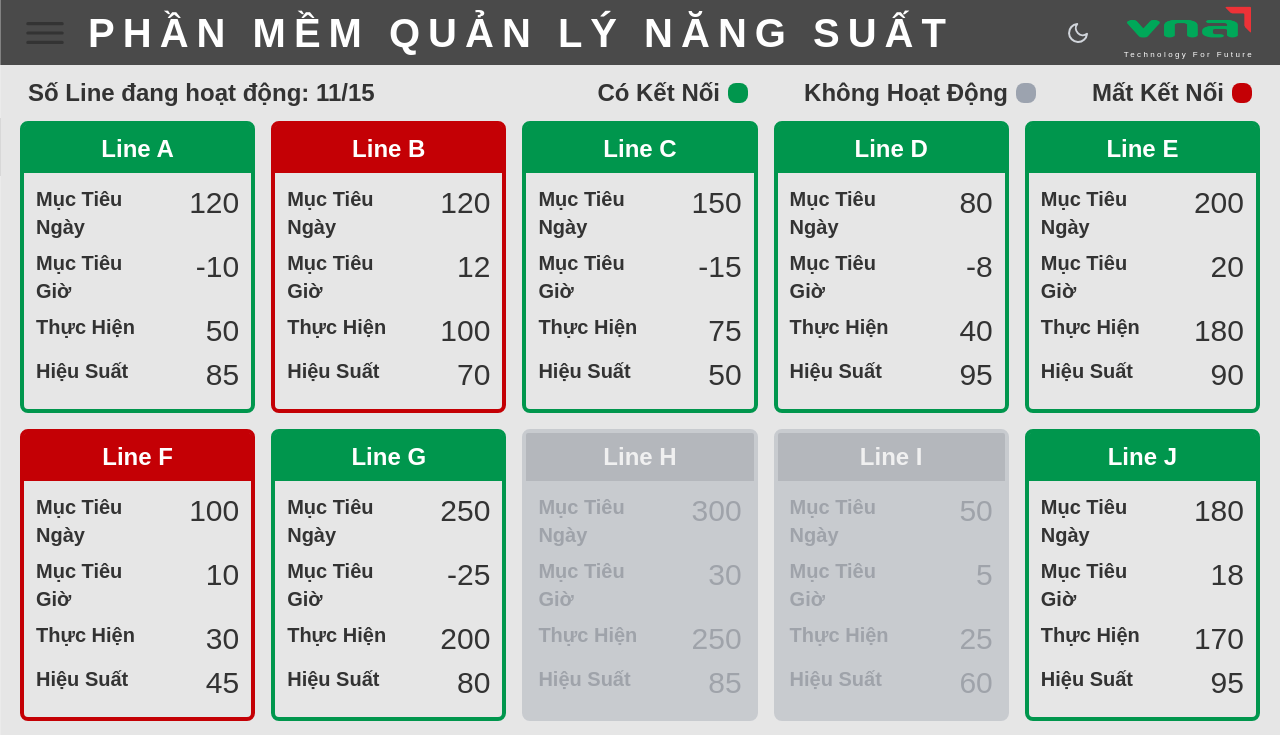
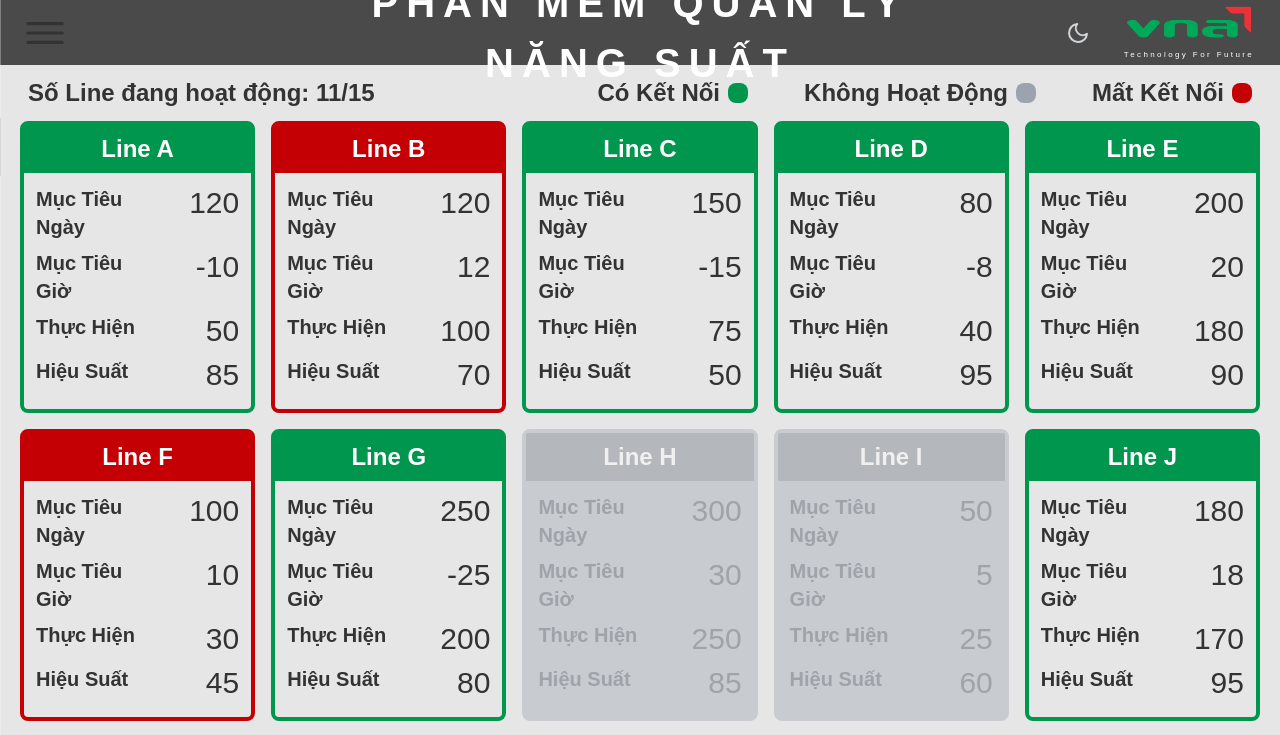
Before and after one commit to Queen103/black-menu, a Next.js app: page /detail in a window 1280 px wide. Shown: the top 735 px of the page. Built offline with nearby package versions, Linux system fonts and the light colour scheme.

Commit message:
update header

```diff
--- a/src/app/components/Header.tsx
+++ b/src/app/components/Header.tsx
@@ -10,13 +10,13 @@ const Header: React.FC<HeaderProps> = () => {
   const { isDark, toggleTheme } = useTheme();
 
   return (
-    <header className={`w-full h-[65px] text-white flex items-center px-0 top-0 left-0 transition-colors duration-200
+    <header className={`w-full h-[65px] text-white flex items-center px-0 top-0 left-0 transition-colors duration-200 relative
       ${isDark ? 'bg-gray-900' : 'bg-[#4a4a4a]'}`}>
-      <div className="flex-grow font-semibold text-[40px] text-white text-center tracking-[0.2em]">
+      <div className="absolute left-1/2 -translate-x-1/2 font-semibold text-[40px] text-white text-center tracking-[0.2em]">
         PHẦN MỀM QUẢN LÝ NĂNG SUẤT
       </div>
 
-      <div className="flex items-center h-full gap-4 px-4">
+      <div className="ml-auto flex items-center h-full gap-4 pr-4">
         <button
           onClick={toggleTheme}
           className="p-2 rounded-lg transition-colors hover:bg-opacity-80"
```
